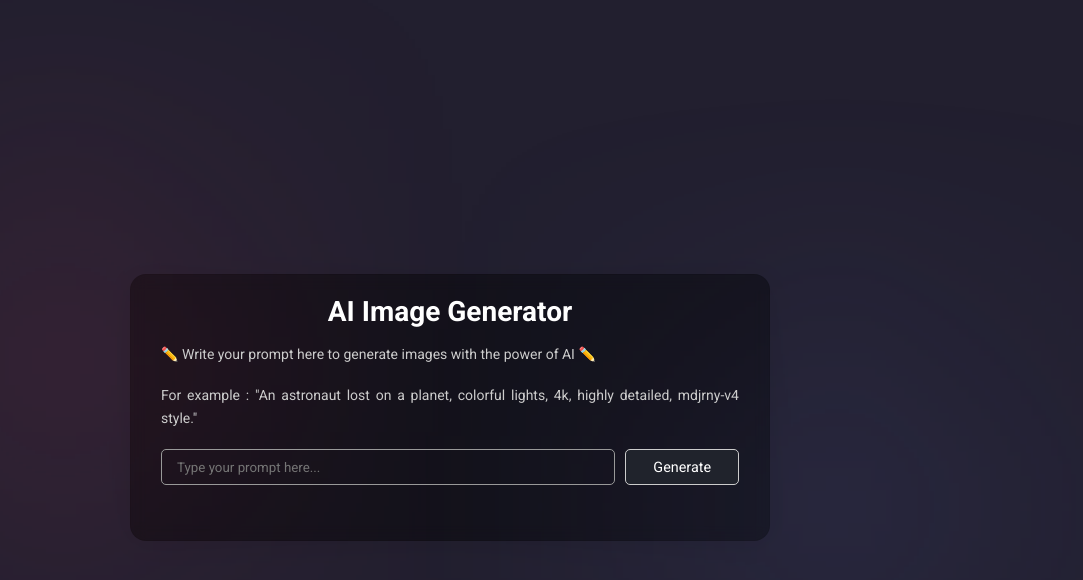
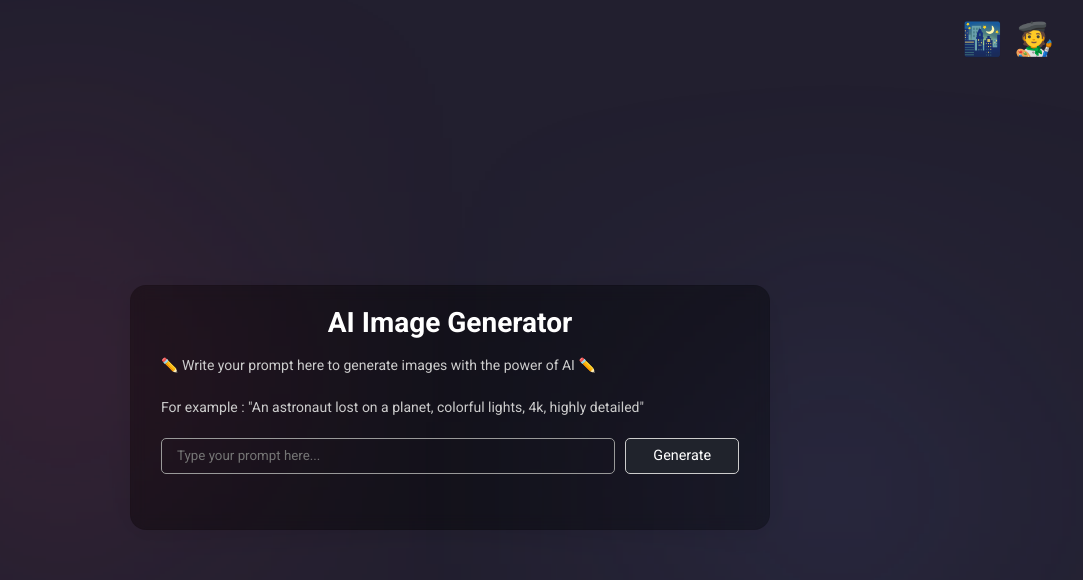
Before and after one commit to Baptif/image-generator-back, a plain HTML site: page index.html in a window 1280 px wide. Shown: the whole page, without its empty margins (190-1273 px from the left). Drawn offline with Linux system fonts and the light colour scheme.

Commit message:
Debut navbar + chgmt model api

```diff
--- a/index.html
+++ b/index.html
@@ -7,11 +7,17 @@
     <title>AI Image Generator for REAL</title>
 </head>
 <body>
+    <div class="navbar">
+        <ul class="nav">
+            <li><a href="index.html" title="Home">🌃</a></li>
+            <li><a href="profil.html" title="Profil">🧑‍🎨</a></li>
+        </ul>
+    </div>
     <div class="container">
         <h1>AI Image Generator</h1>
         <p>✏️ Write your prompt here to generate images with the power of AI ✏️</p>
         &nbsp;
-        <p>For example : "An astronaut lost on a planet, colorful lights, 4k, highly detailed, mdjrny-v4 style."</p>
+        <p>For example : "An astronaut lost on a planet, colorful lights, 4k, highly detailed"</p>
         <form class="gen-form">
             <input type="text" id="user-prompt" placeholder="Type your prompt here..." autocomplete="off">
             <button type="button" id="generate">Generate</button>
--- a/script.js
+++ b/script.js
@@ -1,6 +1,6 @@
 const API_TOKEN = "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";
 const API_URL = "https://api-inference.huggingface.co/models/";
-const MODEL = "prompthero/openjourney";
+const MODEL = "stabilityai/stable-diffusion-xl-base-1.0";
 
 const maxImages = 4; //Number of images that will be generated
 
@@ -54,7 +54,7 @@ async function generateImages(input){
     let imagesError = false;
 
     for(let i = 0; i < maxImages; i++){
-        const randomNumber = getRandomNumber(1, 1000);
+        const randomNumber = getRandomNumber(1, 10000);
         // Random number is added to the prompt to create different results each time
         const prompt = `${input} ${randomNumber}`;
 
--- a/style.css
+++ b/style.css
@@ -18,6 +18,33 @@ body{
     align-items: center;
     justify-content: center;
     min-height: 100vh;
+}
+
+.navbar{
+    position: fixed;
+    top: 0;
+    width: 100%;
+    padding: 20px 30px;
+    z-index: 1000;
+}
+
+.nav{
+    display: flex;
+    flex-direction: row;
+    float: right;
+}
+
+.nav li{
+    list-style: none;
+    padding: 0 6px;
+    font-size: 32px;
+    transition: 0.3s ease;
+}
+.nav li:hover{
+    transform: scale(1.2);
+}
+.nav a{
+    text-decoration: none;
 }
 
 .container{
```
Also changed, not shown: profil.html (added, +18 -0 lines).
